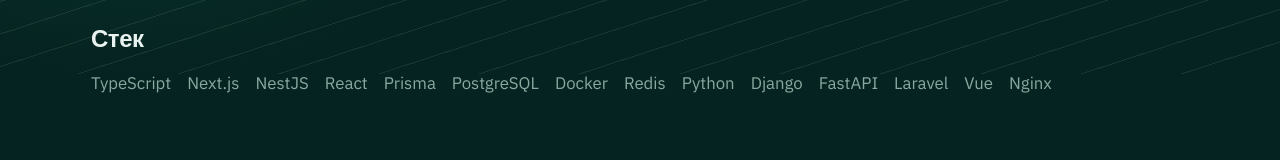
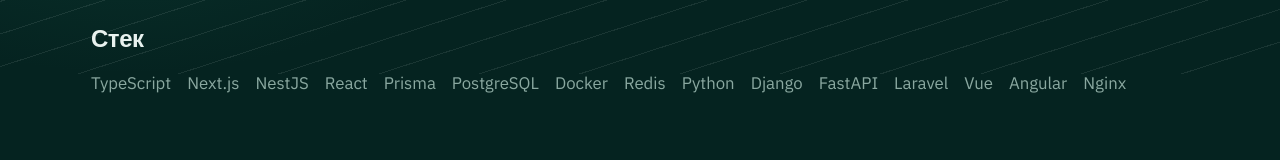
Before and after one commit to Lleonsnow/lleonsnow.github.io, a Next.js app: page /about in a window 1280 px wide. Shown: the part 726-886 px from the top of the page. Built offline with nearby package versions, Linux system fonts and the light colour scheme.

Commit message:
feat: add Talk to Loop and KUB8 Academy to featured projects

```diff
--- a/content/site.ts
+++ b/content/site.ts
@@ -15,6 +15,7 @@
   "FastAPI",
   "Laravel",
   "Vue",
+  "Angular",
   "Nginx",
 ] as const;
 
@@ -123,6 +124,22 @@
         description:
           "Node-based продукт: редактор workflow, очереди, API и web в одном монорепо.",
         url: "https://nodefy.pro",
+      },
+      {
+        name: "Talk to Loop (MRG)",
+        blurb: "Гуманитарная feedback-платформа",
+        stack: "Angular · Node.js · Twilio · WhatsApp · AWS",
+        description:
+          "Работа над Loop для Minority Rights Group: Angular-фронт и Node.js API; голосовые сценарии через Twilio; настройка WhatsApp-бота; корректировка AWS-пайплайнов. Платформа для анонимного мультиязычного фидбека (voice/SMS/WhatsApp и др.) с модерацией, переводами и referral-флоу для aid-организаций.",
+        url: "https://minorityrights.org/talk-to-loop/",
+      },
+      {
+        name: "Академия КУБ8",
+        blurb: "Персонализированные курсы академии",
+        stack: "Laravel · Vue",
+        description:
+          "Разработка персонализированных курсов для учеников Академии КУБ8 на Laravel + Vue: индивидуальные траектории обучения, прогресс по программе «Ключ», связка с пакетами Мастер/Эксперт и сопровождением кураторов.",
+        url: "https://kub-8.com/academy/",
       },
       {
         name: "Pchelka",
@@ -311,6 +328,22 @@
         url: "https://nodefy.pro",
       },
       {
+        name: "Talk to Loop (MRG)",
+        blurb: "Humanitarian feedback platform",
+        stack: "Angular · Node.js · Twilio · WhatsApp · AWS",
+        description:
+          "Work on Loop for Minority Rights Group: Angular frontend and Node.js API; voice flows via Twilio; WhatsApp bot setup; AWS pipeline fixes. Anonymous multilingual feedback platform (voice/SMS/WhatsApp and more) with moderation, translation, and referral flows for aid organizations.",
+        url: "https://minorityrights.org/talk-to-loop/",
+      },
+      {
+        name: "KUB8 Academy",
+        blurb: "Personalized academy courses",
+        stack: "Laravel · Vue",
+        description:
+          "Personalized courses for KUB8 Academy students on Laravel + Vue: individual learning paths, progress through the Key programme, tied to Master/Expert packages and curator support.",
+        url: "https://kub-8.com/academy/",
+      },
+      {
         name: "Pchelka",
         blurb: "Telegram shop",
         stack: "Aiogram 3 · Django / DRF · Next.js Mini App · PostgreSQL · Docker",
```
